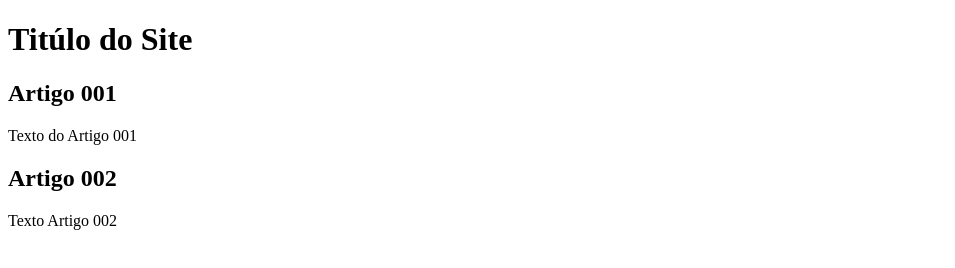
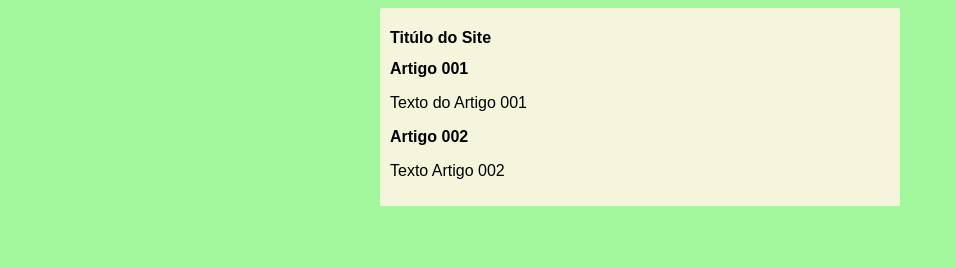
Before and after one commit to DomicDomini89/Projeto-SIte, a plain HTML site: page index.html in a window 1280 px wide. Shown: the whole page, without its empty margins (0-955 px from the left). Drawn offline with Linux system fonts and the light colour scheme.

Commit message:
Iniciei o design
 Inicio da parte artística do projeto

```diff
--- /dev/null
+++ b/estilos/Style.css
@@ -0,0 +1,16 @@
+* {
+    font-family: Arial, Helvetica, sans-serif;
+    font-size: 16px;
+}
+
+body {
+    background-color: rgb(163, 248, 157);
+}
+
+main {
+    background-color: beige;
+    width: 500px;
+    margin: auto;
+    padding: 10px;
+    box-shadow: 3px 3px 5px rgba(rgb(14, 13, 13,122)
+}
--- a/index.html
+++ b/index.html
@@ -4,12 +4,14 @@
     <meta charset="UTF-8">
     <meta http-equiv="X-UA-Compatible" content="IE=edge">
     <meta name="viewport" content="width=device-width, initial-scale=1.0">
-    <title>Titúlo do Site </title>
+    <title>Site Curso em Vídeo (Teste Wesley S.D) </title>
 </head>
 <body>
     <main>
         <header>
             <h1>Titúlo do Site </h1>
+            <link rel="stylesheet" href="estilos/Style.css">
+
         </header>
         <article>
             <h2>Artigo 001</h2>
```
